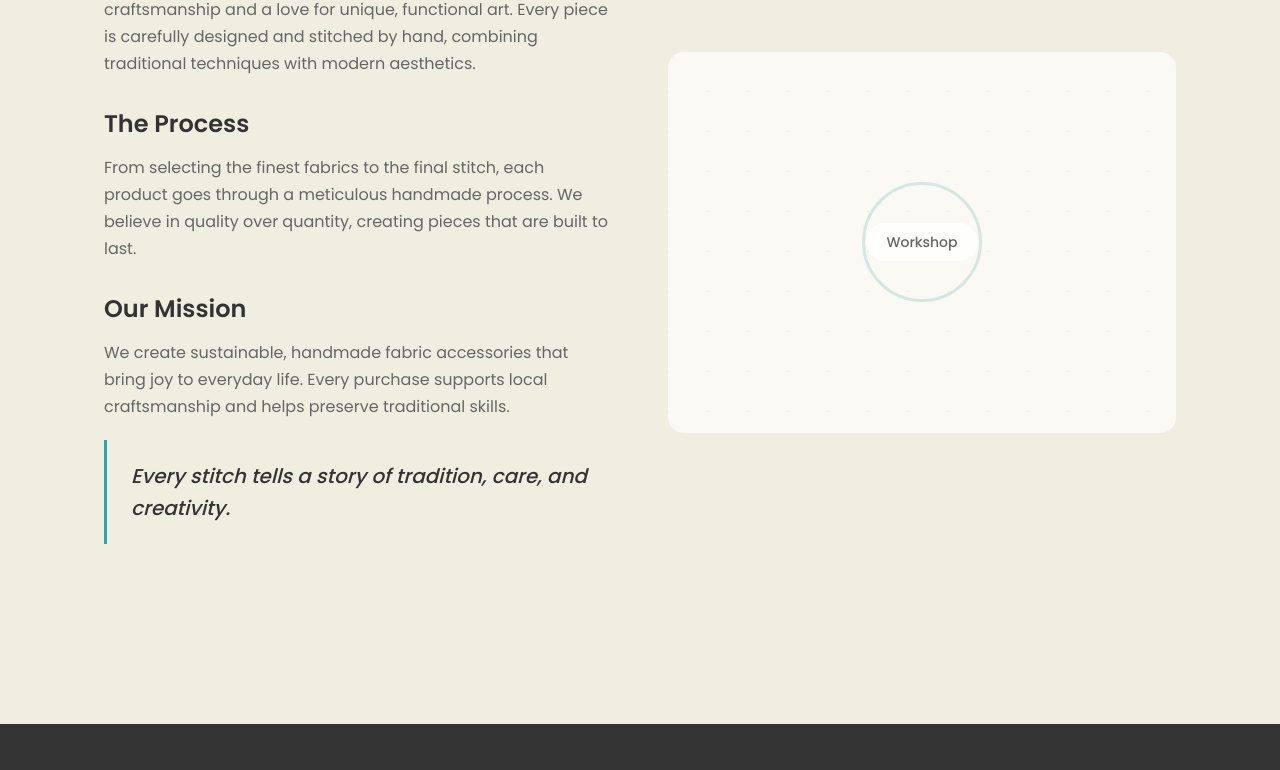
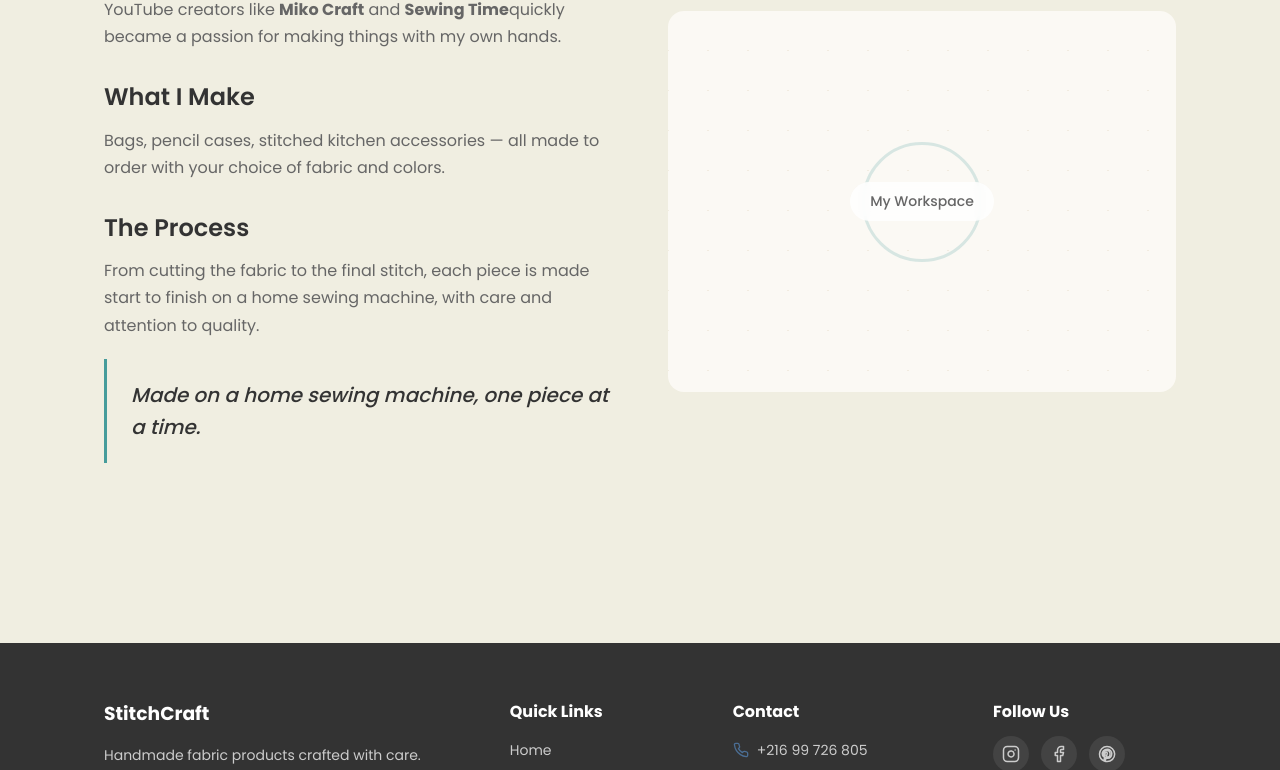
Before and after one commit to younesRekik15/react-ecommerce-store, a React (Vite) app: page /about in a window 1280 px wide. Shown: the part 316-1086 px from the top of the page. Built offline with nearby package versions, Linux system fonts and the light colour scheme; no server answers.

Commit message:
rewrite about page with real brand story, redesign hero with white-to-image gradient, update contact info

```diff
--- a/src/components/Footer.tsx
+++ b/src/components/Footer.tsx
@@ -31,8 +31,19 @@ export default function Footer() {
         {/* ---- Contact ---- */}
         <div className="footer-col">
           <h4>Contact</h4>
-          <p>Phone: +216 99 999 999</p>
-          <p>Email: hello@stitchcraft.ma</p>
+          <div className="footer-contact-item">
+            <svg viewBox="0 0 24 24" fill="none" stroke="currentColor" strokeWidth="2" strokeLinecap="round" strokeLinejoin="round">
+              <path d="M22 16.92v3a2 2 0 01-2.18 2 19.79 19.79 0 01-8.63-3.07 19.5 19.5 0 01-6-6 19.79 19.79 0 01-3.07-8.67A2 2 0 014.11 2h3a2 2 0 012 1.72 12.84 12.84 0 00.7 2.81 2 2 0 01-.45 2.11L8.09 9.91a16 16 0 006 6l1.27-1.27a2 2 0 012.11-.45 12.84 12.84 0 002.81.7A2 2 0 0122 16.92z" />
+            </svg>
+            <span>+216 99 726 805</span>
+          </div>
+          <div className="footer-contact-item">
+            <svg viewBox="0 0 24 24" fill="none" stroke="currentColor" strokeWidth="2" strokeLinecap="round" strokeLinejoin="round">
+              <path d="M4 4h16c1.1 0 2 .9 2 2v12c0 1.1-.9 2-2 2H4c-1.1 0-2-.9-2-2V6c0-1.1.9-2 2-2z" />
+              <polyline points="22,6 12,13 2,6" />
+            </svg>
+            <span>younesrekik347@gmail.com</span>
+          </div>
         </div>
 
         {/* ---- Social ---- */}
--- a/src/pages/About.tsx
+++ b/src/pages/About.tsx
@@ -1,4 +1,4 @@
-/** Static "About Us" page describing the brand story and mission */
+/** About page — brand story, process, and mission */
 export default function About() {
   return (
     <div className="about-page container section page-enter">
@@ -8,32 +8,30 @@ export default function About() {
         <div className="about-text">
           <h2>Our Story</h2>
           <p>
-            StitchCraft was born from a passion for handmade craftsmanship and a love for
-            unique, functional art. Every piece is carefully designed and stitched by hand,
-            combining traditional techniques with modern aesthetics.
+            I'm Younes, a sewist based in Tunisia. What started as watching YouTube
+            creators like <strong>Miko Craft</strong> and <strong>Sewing Time</strong>
+            quickly became a passion for making things with my own hands.
+          </p>
+
+          <h2>What I Make</h2>
+          <p>
+            Bags, pencil cases, stitched kitchen accessories — all made to order
+            with your choice of fabric and colors.
           </p>
 
           <h2>The Process</h2>
           <p>
-            From selecting the finest fabrics to the final stitch, each product goes through
-            a meticulous handmade process. We believe in quality over quantity, creating
-            pieces that are built to last.
-          </p>
-
-          <h2>Our Mission</h2>
-          <p>
-            We create sustainable, handmade fabric accessories that bring joy to everyday
-            life. Every purchase supports local craftsmanship and helps preserve traditional
-            skills.
+            From cutting the fabric to the final stitch, each piece is made start to
+            finish on a home sewing machine, with care and attention to quality.
           </p>
 
           <div className="pull-quote">
-            Every stitch tells a story of tradition, care, and creativity.
+            Made on a home sewing machine, one piece at a time.
           </div>
         </div>
 
         <div className="about-image-area">
-          <span className="about-image-label">Workshop</span>
+          <span className="about-image-label">My Workspace</span>
         </div>
       </div>
     </div>
--- a/src/pages/Contact.tsx
+++ b/src/pages/Contact.tsx
@@ -35,14 +35,14 @@ export default function Contact() {
               <svg viewBox="0 0 24 24" fill="none" stroke="currentColor" strokeWidth="2" strokeLinecap="round" strokeLinejoin="round">
                 <path d="M22 16.92v3a2 2 0 01-2.18 2 19.79 19.79 0 01-8.63-3.07 19.5 19.5 0 01-6-6 19.79 19.79 0 01-3.07-8.67A2 2 0 014.11 2h3a2 2 0 012 1.72 12.84 12.84 0 00.7 2.81 2 2 0 01-.45 2.11L8.09 9.91a16 16 0 006 6l1.27-1.27a2 2 0 012.11-.45 12.84 12.84 0 002.81.7A2 2 0 0122 16.92z" />
               </svg>
-              <span>+216 99 999 999</span>
+              <span>+216 99 726 805</span>
             </div>
             <div className="contact-info-item">
               <svg viewBox="0 0 24 24" fill="none" stroke="currentColor" strokeWidth="2" strokeLinecap="round" strokeLinejoin="round">
                 <path d="M4 4h16c1.1 0 2 .9 2 2v12c0 1.1-.9 2-2 2H4c-1.1 0-2-.9-2-2V6c0-1.1.9-2 2-2z" />
                 <polyline points="22,6 12,13 2,6" />
               </svg>
-              <span>hello@stitchcraft.ma</span>
+              <span>younesrekik347@gmail.com</span>
             </div>
             <div className="contact-info-item">
               <svg viewBox="0 0 24 24" fill="none" stroke="currentColor" strokeWidth="2" strokeLinecap="round" strokeLinejoin="round">
--- a/src/pages/Home.tsx
+++ b/src/pages/Home.tsx
@@ -16,10 +16,9 @@ export default function Home() {
     <>
       {/* ---- Hero ---- */}
       <section className="hero-section">
-        <div className="hero-overlay" />
-        <div className="hero-content container">
-          <h1>Handcrafted with Love</h1>
-          <p>Unique fabric accessories made just for you.</p>
+        <div className="hero-content">
+          <h1>Sewn by Hand, Made for You</h1>
+          <p>Handcrafted fabric accessories — bags, pencil cases, and kitchen essentials. Every piece made on a home sewing machine.</p>
           <Link to="/models" className="btn btn-primary">
             Browse Models
           </Link>
--- a/src/styles/footer.css
+++ b/src/styles/footer.css
@@ -26,6 +26,21 @@
 .footer-col li {
   font-size: var(--fs-small);
   line-height: 2;
+}
+
+.footer-contact-item {
+  display: flex;
+  align-items: center;
+  gap: 8px;
+  font-size: var(--fs-small);
+  line-height: 2;
+}
+
+.footer-contact-item svg {
+  width: 16px;
+  height: 16px;
+  flex-shrink: 0;
+  color: var(--primary);
 }
 
 .footer-col a {
--- a/src/styles/hero.css
+++ b/src/styles/hero.css
@@ -8,24 +8,21 @@
   min-height: 420px;
   display: flex;
   align-items: center;
-  justify-content: center;
-  text-align: center;
-  background: url('https://images.unsplash.com/photo-1598532163257-ae3c6b2524b6?w=1600&q=80') center/cover no-repeat;
+  background:
+    linear-gradient(to right, #ffffff 0%, #ffffff 40%, transparent 92%),
+    url('https://images.unsplash.com/photo-1765384314152-b3c55a0833d9?w=1600&q=80') right 30% center / cover no-repeat;
   width: 100vw;
-  margin-left: calc(-50vw + 50%);
+  left: 50%;
+  margin-left: -50vw;
   animation: heroZoom 2s ease-out both;
 }
 
-.hero-overlay {
-  position: absolute;
-  inset: 0;
-  background: linear-gradient(135deg, rgba(0, 0, 0, 0.6), rgba(0, 0, 0, 0.2));
-}
-
 .hero-content {
-  position: relative;
-  color: var(--white);
+  color: var(--text);
   animation: fadeUp 0.6s ease 0.3s both;
+  max-width: 480px;
+  text-align: left;
+  padding: 0 var(--side-padding);
 }
 
 .hero-content h1 {
@@ -33,15 +30,13 @@
   font-weight: 700;
   letter-spacing: -0.03em;
   margin-bottom: 16px;
+  color: var(--text);
 }
 
 .hero-content p {
   font-size: var(--fs-body);
-  opacity: 0.9;
+  color: var(--text-muted);
   margin-bottom: 32px;
-  max-width: 600px;
-  margin-left: auto;
-  margin-right: auto;
 }
 
 .hero-content .btn {
--- a/src/styles/responsive.css
+++ b/src/styles/responsive.css
@@ -19,11 +19,7 @@
   }
 
   .hero-content h1 {
-    font-size: 2.2rem;
-  }
-
-  .hero-content p {
-    font-size: var(--fs-body);
+    font-size: 2.4rem;
   }
 }
 
@@ -45,8 +41,18 @@
   }
 
   .hero-section {
-    height: 60vh;
-    min-height: 360px;
+    height: 80vh;
+    min-height: 480px;
+    background:
+      linear-gradient(to bottom, #ffffff 0%, #ffffff 35%, transparent 88%),
+      url('https://images.unsplash.com/photo-1765384314152-b3c55a0833d9?w=1600&q=80') center/cover no-repeat;
+    align-items: flex-start;
+    padding-top: 80px;
+  }
+
+  .hero-content {
+    max-width: 100%;
+    text-align: center;
   }
 
   .hero-content h1 {
--- a/src/styles/variables.css
+++ b/src/styles/variables.css
@@ -66,6 +66,7 @@ body {
   color: var(--text);
   line-height: 1.6;
   -webkit-font-smoothing: antialiased;
+  overflow-x: hidden;
 }
 
 a {
```
